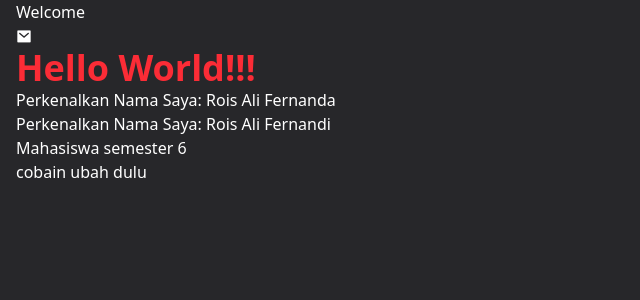
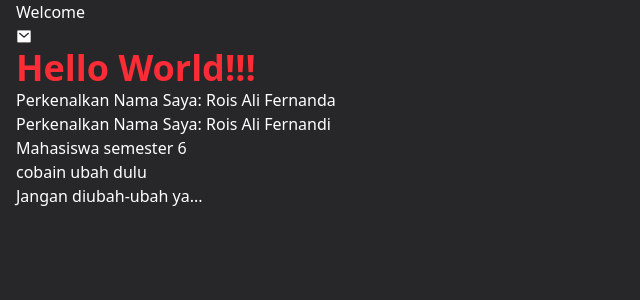
Before and after one commit to brekele28/react-latihan, a React (Vite) app: page / in a window 1280 px wide. Shown: the top 300 px of the page, without its empty margins (0-640 px from the left). Built offline with nearby package versions, Linux system fonts and the light colour scheme.

Commit message:
saya menambahkan h1

```diff
--- a/src/App.jsx
+++ b/src/App.jsx
@@ -8,6 +8,7 @@ function App() {
       <h2>Perkenalkan Nama Saya: Rois Ali Fernandi</h2>
       <h4>Mahasiswa semester 6</h4>
       <h2>cobain ubah dulu</h2>
+      <h1>Jangan diubah-ubah ya...</h1>
     </>
   )
 }
```
